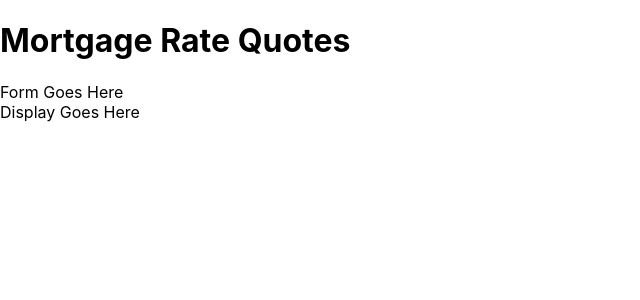
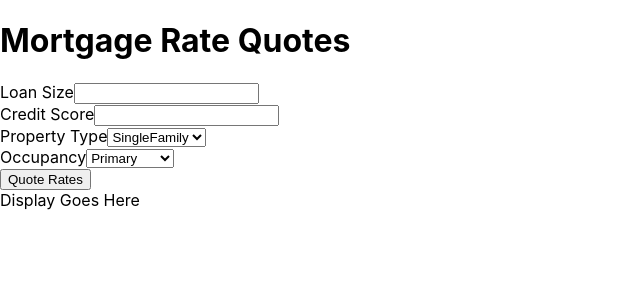
Before and after one commit to rynoronha/mortgage_rate_quotes, a React (Create React App) app: page / in a window 1280 px wide. Shown: the top 300 px of the page, without its empty margins (0-640 px from the left). Built offline with nearby package versions, Linux system fonts and the light colour scheme.

Commit message:
built form

```diff
--- a/src/components/QuotesForm.js
+++ b/src/components/QuotesForm.js
@@ -1,10 +1,67 @@
-import React from 'react'
+import React, { useState } from 'react'
 
 function QuotesForm() {
+    const [formData, setFormData] = useState({
+        loanSize: "",
+        creditScore: "",
+        propertyType: "SingleFamily",
+        occupancy: "Primary"
+    });
+
+    const updateFormData = event => setFormData({...formData, [event.target.name]: event.target.value});
+
+    const { loanSize, creditScore, propertyType, occupancy } = formData;
+
+    const handleSubmit = (e) => {
+        e.preventDefault();
+        console.log(formData)
+    }
+
     return (
-        <div>
-            Form Goes Here
-        </div>
+        <form onSubmit={e => handleSubmit(e)}>
+            <div>
+                <label htmlFor="loan-size">Loan Size</label>
+                <input
+                    value={loanSize}
+                    onChange={e => updateFormData(e)}
+                    placeholder=""
+                    type="text"
+                    name="loanSize"
+                    id="loan-size"
+                    required
+                />
+            </div>
+            <div>
+                <label htmlFor="credit-score">Credit Score</label>
+                <input
+                    value={creditScore}
+                    onChange={e => updateFormData(e)}
+                    placeholder=""
+                    type="text"
+                    name="creditScore"
+                    id="credit-score"
+                    required
+                />
+            </div>
+            <div>
+                <label htmlFor="property-type">Property Type</label>
+                <select name="property-type" id="property-type" onChange={e => updateFormData(e)}>
+                    <option value="SingleFamily">SingleFamily</option>
+                    <option value="Condo">Condo</option>
+                    <option value="Townhouse">Townhouse</option>
+                    <option value="MultiFamily">MultiFamily</option>
+                </select>
+            </div>
+            <div>
+                <label htmlFor="occupancy">Occupancy</label>
+                <select name="occupancy" id="occupancy" onChange={e => updateFormData(e)}>
+                    <option value="SingleFamily">Primary</option>
+                    <option value="Condo">Secondary</option>
+                    <option value="Townhouse">Investment</option>
+                </select>
+            </div>
+            <button className="submit-btn" type="submit">Quote Rates</button>
+        </form>
     )
 }
 
```
